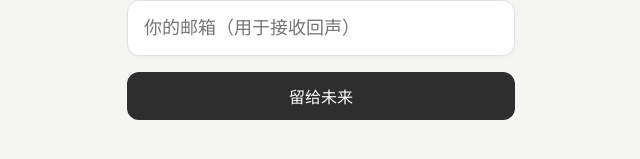
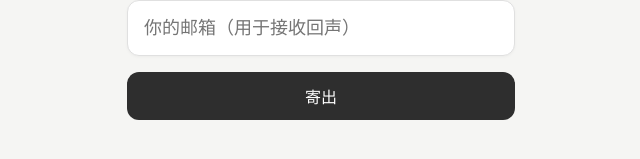
Before and after one commit to Mark-xsx/echo, a React (Vite) app in the folder frontend-react/: page / in a window 1280 px wide. Shown: the part 427-586 px from the top of the page, without its empty margins (319-959 px from the left). Built offline with nearby package versions, Linux system fonts and the light colour scheme.

Commit message:
最终文案定稿：此刻的心事，来日方知；按钮寄出

```diff
--- a/frontend-react/src/pages/Home.jsx
+++ b/frontend-react/src/pages/Home.jsx
@@ -47,7 +47,7 @@ function Home() {
       />
 
       <button className="btn-primary" onClick={handleSubmit}>
-        留给未来
+        寄出
       </button>
     </div>
   )
```
